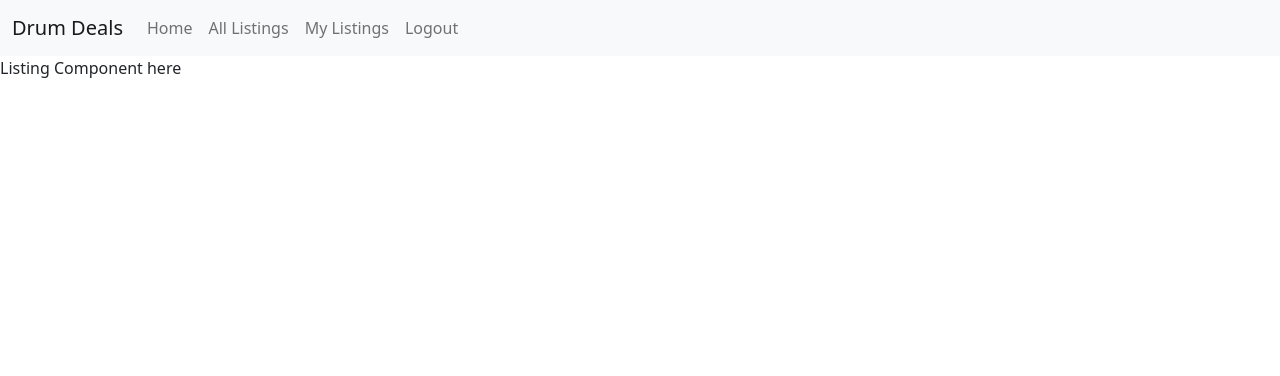
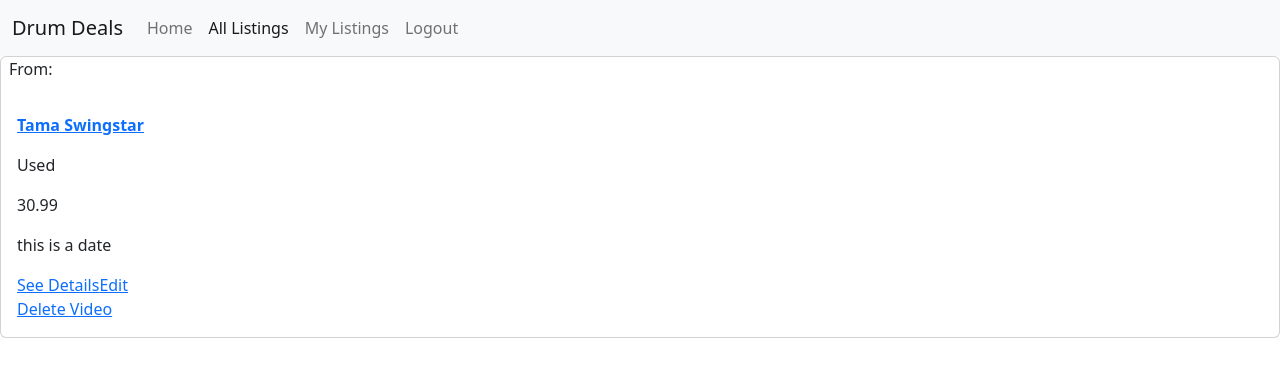
Before and after one commit to wes-mitchell/drums-deals, a React (Create React App) app in the folder DrumDeals/client/: page /listings in a window 1280 px wide. Shown: the top 376 px of the page. Built offline with nearby package versions, Linux system fonts and the light colour scheme; no server answers; sample sign-in values are in the browser's storage.

Commit message:
starts listing card

```diff
--- a/DrumDeals/client/src/components/ApplicationViews.js
+++ b/DrumDeals/client/src/components/ApplicationViews.js
@@ -3,22 +3,24 @@
 import Login from "./Login";
 import Register from "./Register";
 import { ListingsList } from "./Listings/ListingsList";
+import { Listing } from "./Listings/Listing.js"
 
 export default function ApplicationViews({ isLoggedIn }) {
   return (
     <main>
       <Routes>
         <Route path="/">
-          <Route
-            index
-            element={isLoggedIn ? <ListingsList /> : <Navigate to="/login" />}
+          <Route index element={isLoggedIn ? <ListingsList /> : <Navigate to="/login" />}
           />
 
-          <Route path="Listings" >
-            <Route index element={<p>Listing Component here</p>} />
+          <Route path="listings" >
+            <Route index element={<Listing />} />
+            <Route path="mylistings" element={<p>My Listing Component here</p>} />
+            <Route path="details/:id" element={<p>Listing Detials Component</p>} />
+            <Route path="edit/:id" element={<p>Edit Form Goes Here</p>} />
           </Route>
 
-          <Route path="Categories">
+          <Route path="categories">
             <Route index element={<p>Category List</p>} />
             <Route path="create" element={<p>Category Create Form</p>} />
           </Route>
--- a/DrumDeals/client/src/components/Header.js
+++ b/DrumDeals/client/src/components/Header.js
@@ -27,14 +27,14 @@
             { /* When isLoggedIn === true, we will render the Home link */}
             {isLoggedIn &&
               <NavItem>
-                <NavLink tag={RRNavLink} to="/posts">All Listings</NavLink>
+                <NavLink tag={RRNavLink} to="/listings">All Listings</NavLink>
               </NavItem>
             }
           <Nav className="mr-auto" navbar>
             { /* When isLoggedIn === true, we will render the Home link */}
             {isLoggedIn &&
               <NavItem>
-                <NavLink tag={RRNavLink} to="/posts/user">My Listings</NavLink>
+                <NavLink tag={RRNavLink} to="/listings/mylistings">My Listings</NavLink>
               </NavItem>
             }
           </Nav>
--- /dev/null
+++ b/DrumDeals/client/src/components/Listings/Listing.js
@@ -0,0 +1,42 @@
+import React from "react";
+import { Card, CardBody } from "reactstrap"
+import { Link } from "react-router-dom";
+
+export const Listing = ({ }) => {
+const listing = {
+  id: 1,
+  title: "Tama Swingstar",
+  condition: "Used",
+  price: 30.99,
+  publishDate: "this is a date",
+  userProfile: {
+    id: 1,
+    name: "Joe"
+  }
+}
+  return (
+    <Card >
+    <p className="text-left px-2">From: {listing.userProfile.firstName}</p>
+    <CardBody>
+      <p>
+        <Link to={`/details/${listing.id}`}>
+        <strong>{listing.title}</strong>
+        </Link>
+      </p>
+      <p>{listing.condition}</p>
+      <p>{listing.price}</p>
+      <p>{listing.publishDate}</p>
+      <Link to={`/listings/details/${listing.id}`}>
+        See Details
+      </Link>
+      <Link to={`/listings/edit/${listing.id}`}>
+        Edit
+      </Link>
+      <br/>
+      <Link to={`/listings/delete/${listing.id}`}>
+        Delete Video
+      </Link>
+    </CardBody>
+  </Card>
+  )
+}
```
Also changed, not shown: DrumDeals/client/src/modules/listingsManager.js (added).
